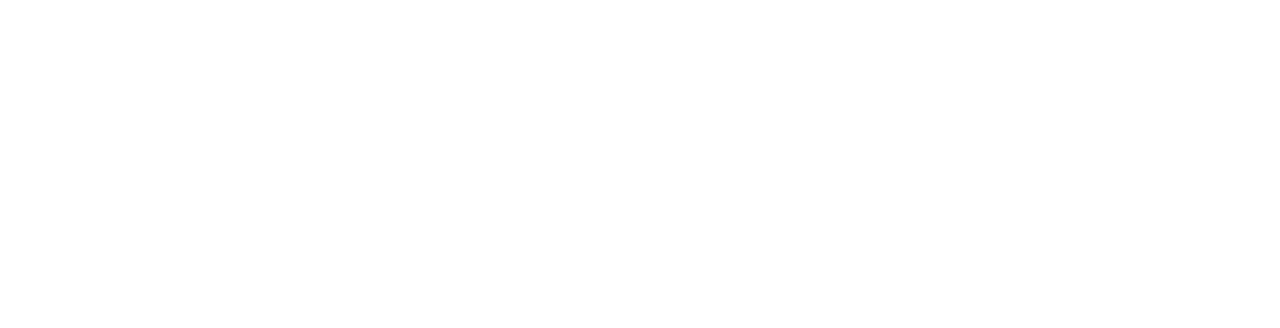
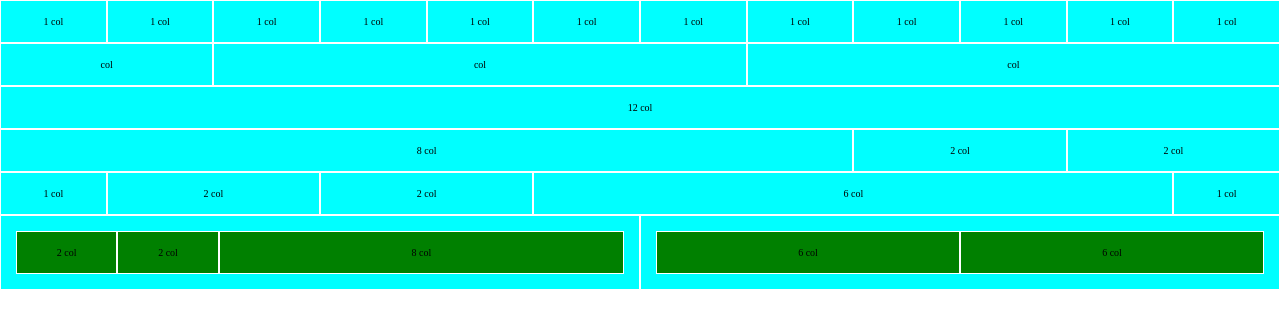
Before and after one commit to matteo9723/html-css-12bool, a plain HTML site: page index.html in a window 1280 px wide. Drawn offline with Linux system fonts and the light colour scheme.

Commit message:
second commit

```diff
--- a/css/12bool.css
+++ b/css/12bool.css
@@ -0,0 +1,63 @@
+*{
+  margin: 0;
+  padding: 0;
+  box-sizing: border-box;
+}
+
+.row{
+  display: flex;
+  flex-wrap: wrap;
+}
+
+.nested-row{
+  width: 100%;
+  display: flex;
+  flex-wrap: wrap;
+}
+
+.nested-row .box{
+  background-color: green;
+}
+
+[class*="col-"]{
+  flex: 0 0 auto;
+}
+
+/* colonne */
+
+.col-1{
+  flex-basis: calc((100% / 12)*1);
+}
+.col-2{
+  flex-basis: calc((100% / 12)*2);
+}
+.col-3{
+  flex-basis: calc((100% / 12)*3);
+}
+.col-4{
+  flex-basis: calc((100% / 12)*4);
+}
+.col-5{
+  flex-basis: calc((100% / 12)*5);
+}
+.col-6{
+  flex-basis: calc((100% / 12)*6);
+}
+.col-7{
+  flex-basis: calc((100% / 12)*7);
+}
+.col-8{
+  flex-basis: calc((100% / 12)*8);
+}
+.col-9{
+  flex-basis: calc((100% / 12)*9);
+}
+.col-10{
+  flex-basis: calc((100% / 12)*10);
+}
+.col-11{
+  flex-basis: calc((100% / 12)*11);
+}
+.col-12{
+  flex-basis: calc((100% / 12)*12);
+}
--- a/css/style.css
+++ b/css/style.css
@@ -0,0 +1,10 @@
+*{
+  font-size: 10px;
+}
+
+.box{
+  padding: 15px;
+  background-color: aqua;
+  border: 1px solid white;
+  text-align: center;
+}
--- a/index.html
+++ b/index.html
@@ -9,6 +9,60 @@
   <title>Document</title>
 </head>
 <body>
+  <div class="row">
+    <div class="box col-1">1 col</div>
+    <div class="box col-1">1 col</div>
+    <div class="box col-1">1 col</div>
+    <div class="box col-1">1 col</div>
+    <div class="box col-1">1 col</div>
+    <div class="box col-1">1 col</div>
+    <div class="box col-1">1 col</div>
+    <div class="box col-1">1 col</div>
+    <div class="box col-1">1 col</div>
+    <div class="box col-1">1 col</div>
+    <div class="box col-1">1 col</div>
+    <div class="box col-1">1 col</div>
+  </div>
+
+  <div class="row">
+    <div class="box col-2"> col</div>
+    <div class="box col-5"> col</div>
+    <div class="box col-5"> col</div>
+  </div>
+
+  <div class="row">
+    <div class="box col-12">12 col</div>
+  </div>
+
+  <div class="row">
+    <div class="box col-8">8 col</div>
+    <div class="box col-2">2 col</div>
+    <div class="box col-2">2 col</div>
+  </div>
+
+  <div class="row">
+    <div class="box col-1">1 col</div>
+    <div class="box col-2">2 col</div>
+    <div class="box col-2">2 col</div>
+    <div class="box col-6">6 col</div>
+    <div class="box col-1">1 col</div>
+  </div>
+
+  <div class="row">
+    <div class="box col-6">
+      <div class="nested-row">
+        <div class="box col-2">2 col</div>
+        <div class="box col-2">2 col</div>
+        <div class="box col-8">8 col</div>
+      </div>
+    </div>
+    <div class="box col-6">
+      <div class="nested-row">
+        <div class="box col-6">6 col</div>
+        <div class="box col-6">6 col</div>
+      </div>
+    </div>
+  </div>
 
 </body>
 </html>
```
